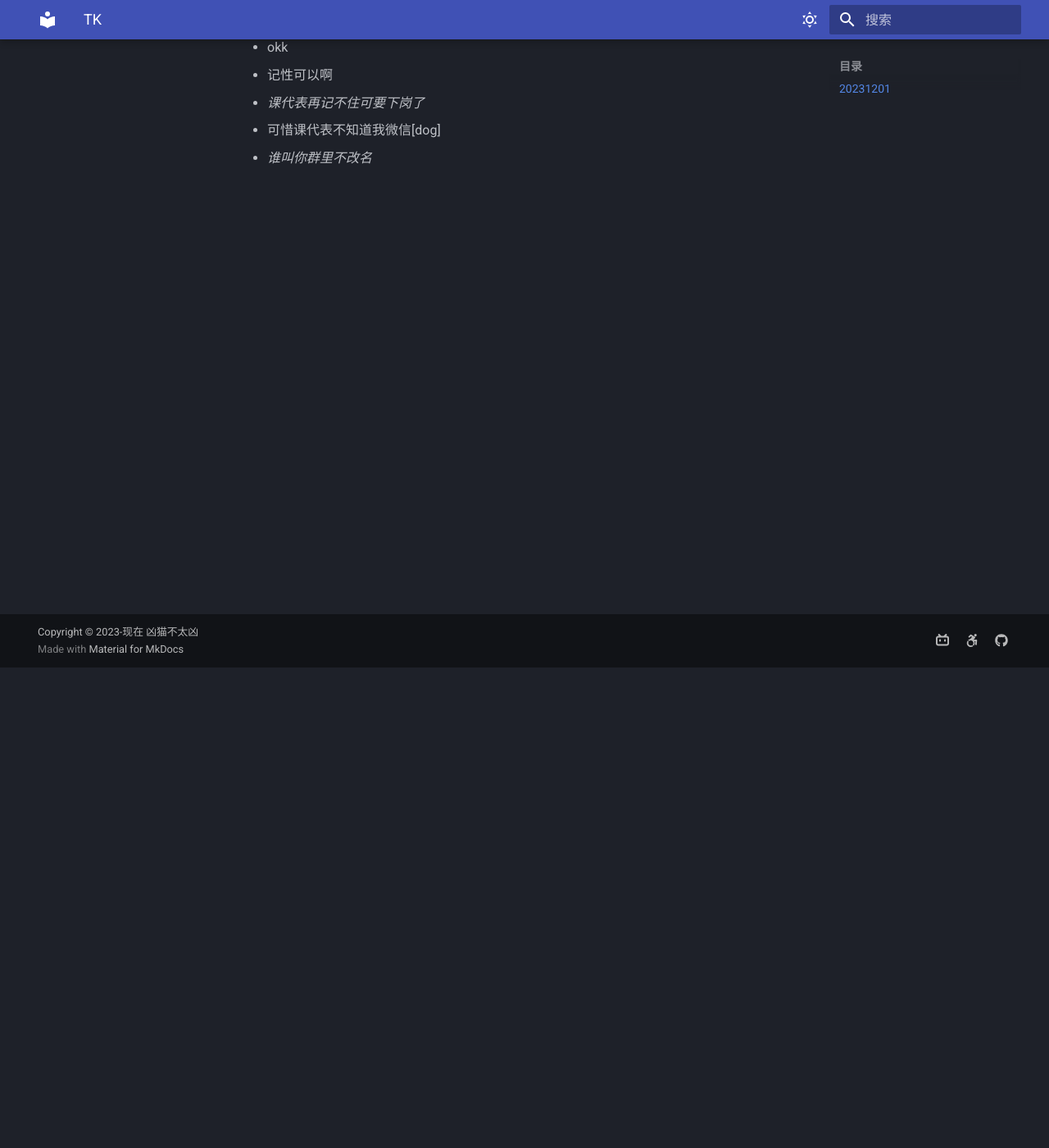
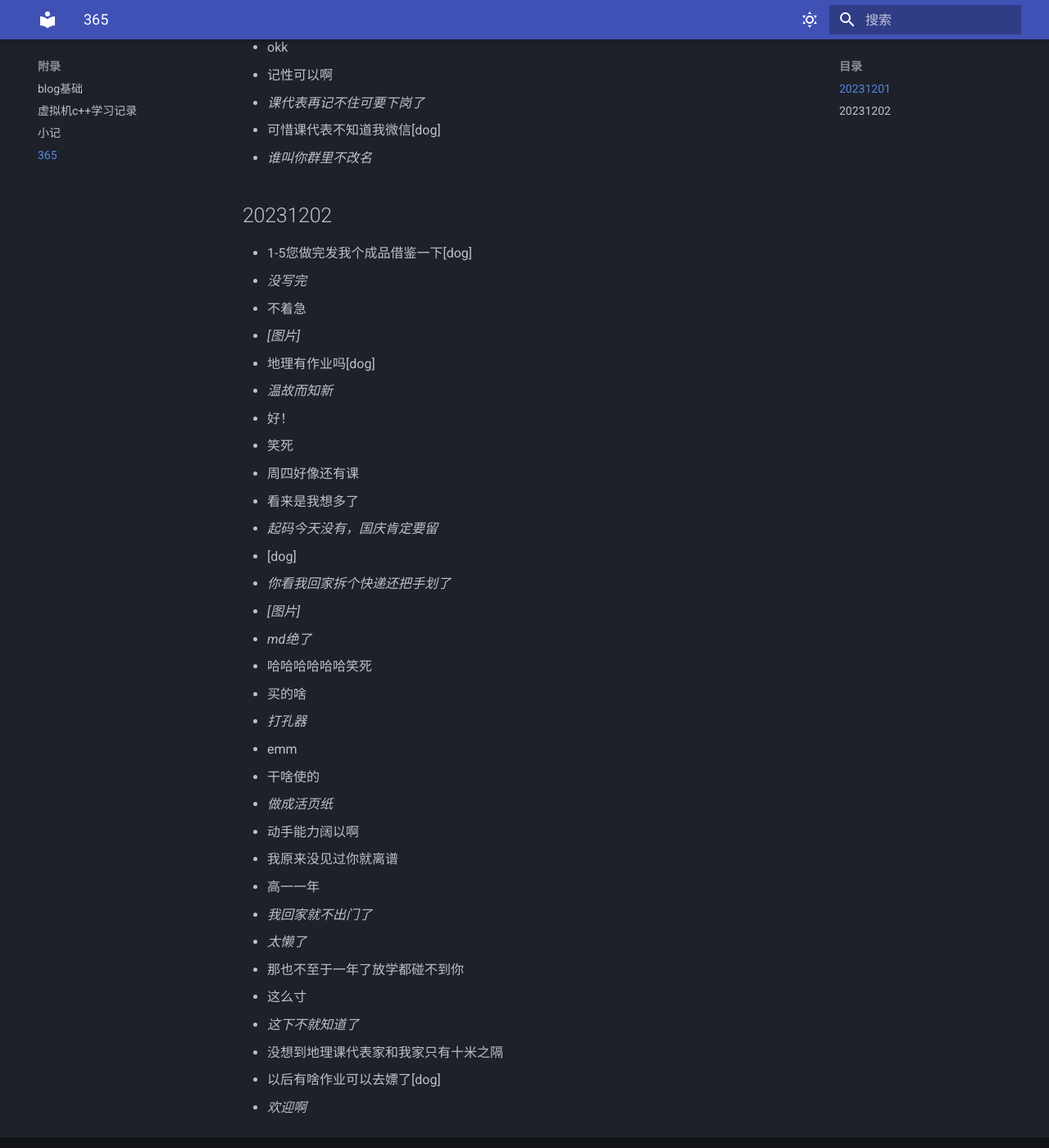
Before and after one commit to Xmbtx/xmbtx-blog, an MkDocs documentation site: the page built from docs/365/365.md, in a window 1280 px wide and 1400 px high, scrolled down 586 px. Shown: the whole window at 82% size. Built offline with MkDocs 1.6.1 and Material for MkDocs 9.7.7, drawn with Linux system fonts in a browser that asks for light colours.

Commit message:
2023-12-02_00:14:48 update

```diff
--- a/docs/365/365.md
+++ b/docs/365/365.md
@@ -17,3 +17,44 @@
 - _课代表再记不住可要下岗了_
 - 可惜课代表不知道我微信[dog]
 - _谁叫你群里不改名_
+
+## 20231202
+
+- 1-5您做完发我个成品借鉴一下[dog]
+- _没写完_
+- 不着急
+- _[图片]_
+
+
+
+- 地理有作业吗[dog]
+- _温故而知新_
+- 好！
+- 笑死
+- 周四好像还有课
+- 看来是我想多了
+- _起码今天没有，国庆肯定要留_
+- [dog]
+
+
+
+- _你看我回家拆个快递还把手划了_
+- _[图片]_
+- _md绝了_
+- 哈哈哈哈哈哈笑死
+- 买的啥
+- _打孔器_
+- emm
+- 干啥使的
+- _做成活页纸_
+- 动手能力阔以啊
+- 我原来没见过你就离谱
+- 高一一年
+- _我回家就不出门了_
+- _太懒了_
+- 那也不至于一年了放学都碰不到你
+- 这么寸
+- _这下不就知道了_
+- 没想到地理课代表家和我家只有十米之隔
+- 以后有啥作业可以去嫖了[dog]
+- _欢迎啊_
--- a/mkdocs.yml
+++ b/mkdocs.yml
@@ -59,6 +59,7 @@ nav:
     - blog基础: blog/blog.md
     - 虚拟机c++学习记录: c/c.md
     - 小记: record/searching.md
+    - 365: 365/365.md
   - 主页:
     - Home: index.md
     - 友链: friends.md
```
